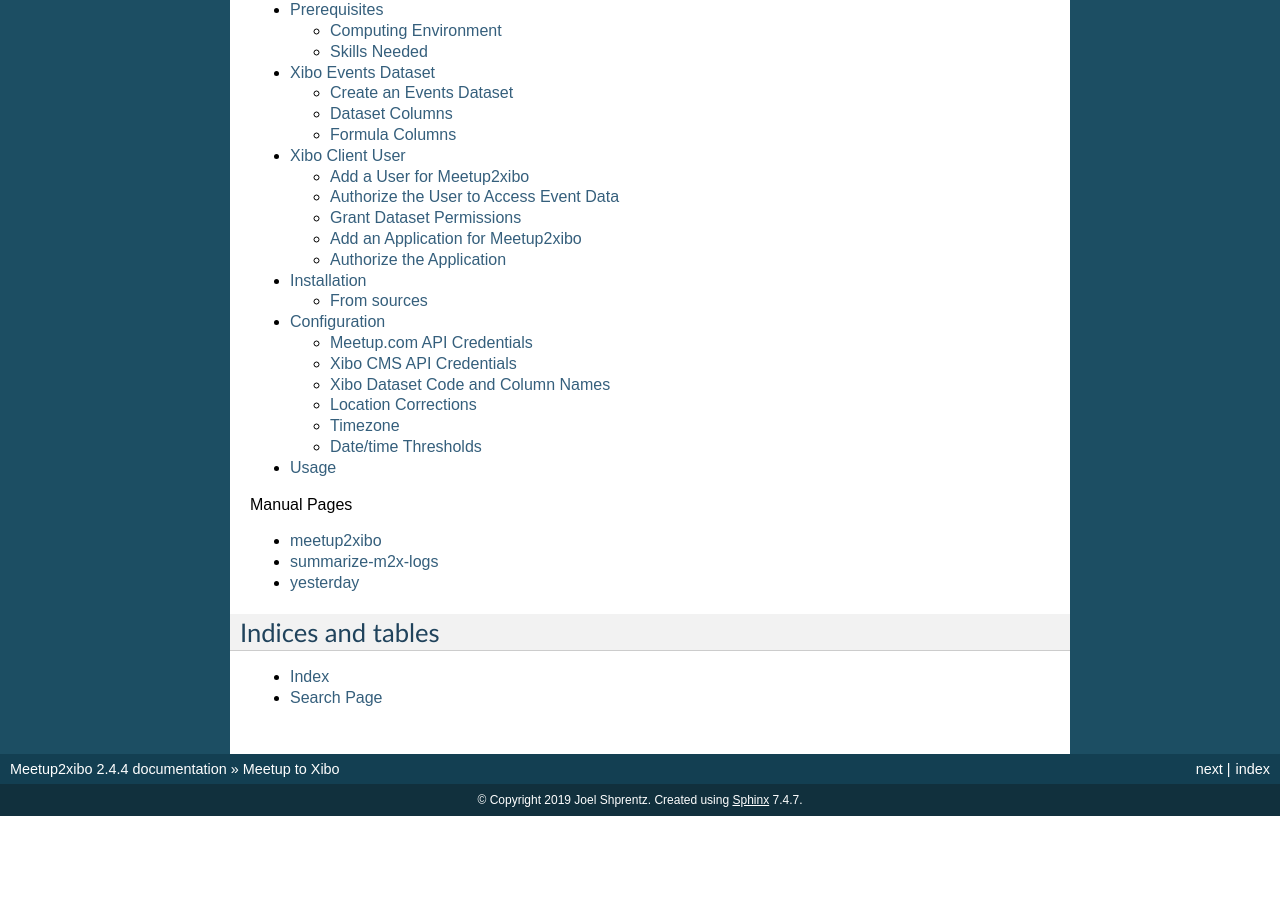
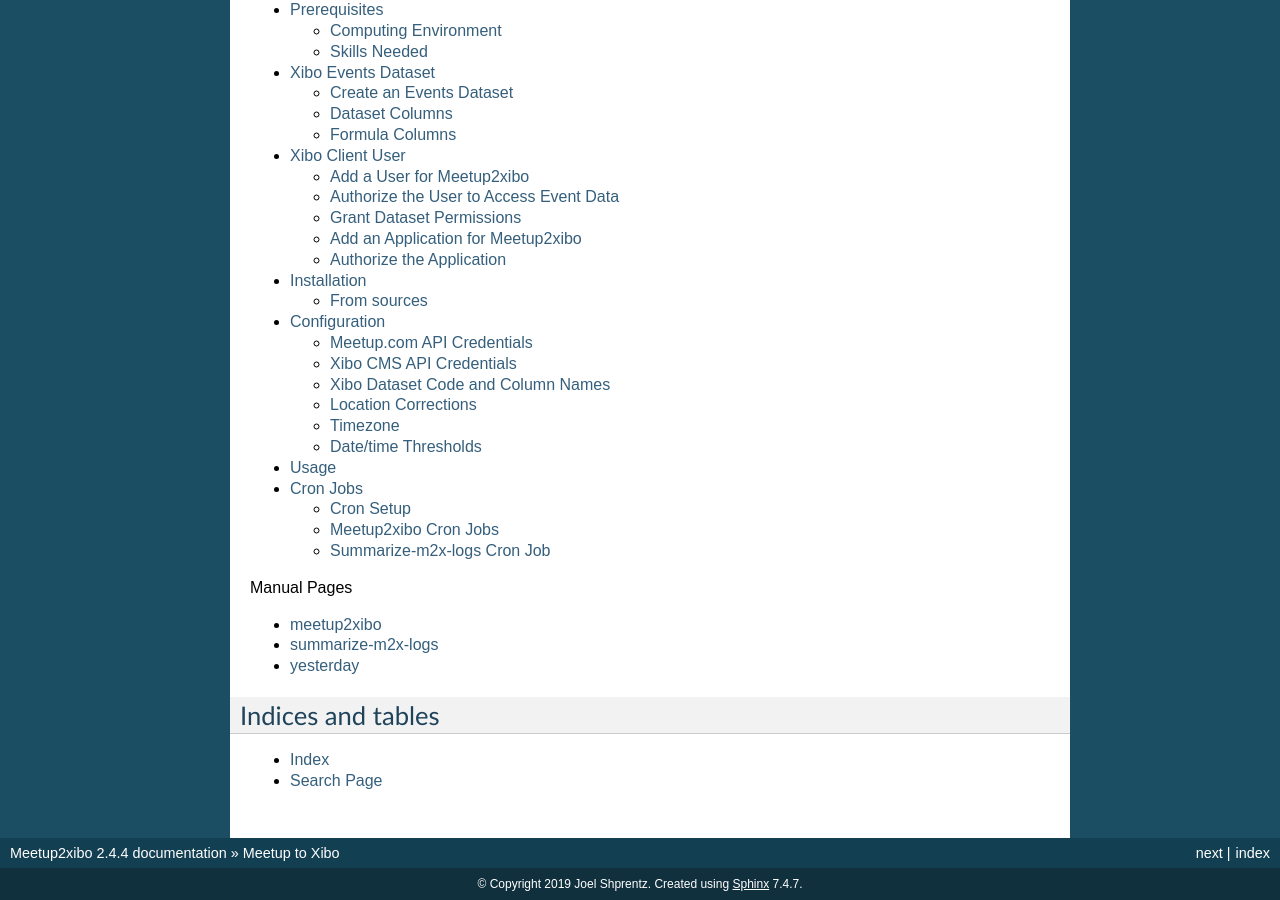
Before and after one commit to jshprentz/meetup2xibo, a Sphinx documentation site: the page built from docs/index.rst, in a window 1280 px wide and 900 px high, scrolled down 1526 px. Built offline with Sphinx 7.4.7, drawn with Linux system fonts in a browser that asks for light colours; before the commit the page ends 2342 px from its top, so only the background shows below that; some of the changed lines change nothing that is shown.

Commit message:
Document cron jobs.

```diff
--- a/docs/index.rst
+++ b/docs/index.rst
@@ -27,6 +27,7 @@
    user-manual/installation
    user-manual/configuration
    user-manual/usage
+   user-manual/cron-jobs
 
 .. toctree::
    :maxdepth: 1
--- /dev/null
+++ b/docs/user-manual/cron-jobs.rst
@@ -0,0 +1,99 @@
+=========
+Cron Jobs
+=========
+
+In practice, :program:`meetup2xibo` and :program:`summarize-m2x-logs` run
+unattended as `cron`_ jobs.
+
+Cron Setup
+----------
+
+:command:`Cron` runs jobs listed in a *crontab* file.
+This file must be edited with the :command:`crontab` program::
+
+   $ crontab -e
+
+The example cron jobs below are written for the :command:`bash` shell.
+Add this line to the crontab to select that shell::
+
+   SHELL=/bin/bash
+
+When a cron job produces any output to *stdout* or *stderr* (standard output
+and standard error, respectively), cron can send those results via email.
+Add this line to the crontab to specify the email recipient::
+
+   MAILTO=chris.jones@example.com
+
+The cron jobs run meetup2xibo, summarize-m2x-logs, and yesterday, all programs
+installed by the meetup2xibo package.
+The :command:`which` command will reveal where meetu2xibo and the other
+programs were installed:
+
+.. code-block:: console
+
+   (meetup2xibo) joels@signdriver:~$ which meetup2xibo
+   /home/joels/.virtualenvs/meetup2xibo/bin/meetup2xibo
+
+Add this line to the crontab to extend the system path with the path to the
+meetup2xibo programs::
+
+   PATH=~/.virtualenvs/meetup2xibo/bin:/usr/local/bin:/usr/sbin:/usr/bin:/sbin:/bin
+
+Meetup2xibo Cron Jobs
+---------------------
+
+Cron runs meetup2xibo frequently to keep the agenda displays up-to-date with
+Meetup.com.
+Most events start on the hour, at a quarter past, or half past the hour, so run
+times are slightly offset ahead of event start times.
+
+The following crontab line schedules ordinary meetup2xibo runs every 10 minutes::
+
+   3,13,23,33,43,53 * * * * cd ~/meetup2xibo && . ./run.config && meetup2xibo -w
+
+The :option:`-w <meetup2xibo -w>` option directs warnings to standard error; cron will send them
+via email to the cron user.
+Meetup2xibo will log info and higher messages to the default
+:file:`meetup2xibo.log` file.
+
+Late each day, cron runs meetup2xibo with the :option:`-m <meetup2xibo -m>`
+option to log all location mappings from Meetup.com's venue name and
+how-to-find-us fields to Xibo's location.
+This run is scheduled to avoid the every-10-minute runs.
+The following crontab line schedules a meetup2xibo location mapping run every
+night before midnight::
+
+   48 23 * * * cd ~/meetup2xibo && . ./run.config && meetup2xibo -w -m
+
+Summarize-m2x-logs Cron Job
+---------------------------
+
+Cron runs summarize-m2x-logs early every morning to summarize the previous
+day's meetup2xibo activity and mail the results to interested people.
+The time was chosen to take place after daily log rotation, to have low impact
+on computer resources, and to provide a morning email to administrators.
+The following crontab line schedules summarize-m2x-logs while administrators
+are sleeping::
+
+   44 1 * * * YESTERDAY=`yesterday` ; summarize-m2x-logs
+   -t "jmith@example.com events@example.com"
+   -s "Meetup to Xibo Summary for ${YESTERDAY}"
+   ~/meetup2xibo/meetup2xibo.log.${YESTERDAY}
+   | ssmtp -t
+
+These five lines must be combined into a single crontab line.
+
+Yesterday's date is saved in ``YESTERDAY`` for substituion later on the line.
+The :option:`-t <summarize-m2x-logs -t>` option selects email-formatted output
+and provides a space-separated list of email recipients.
+The :option:`-s <summarize-m2x-logs -s>` option provides the email subject with
+yesterday's date inserted.
+Summarize-m2x-logs takes yesterday's log file,
+``~/meetup2xibo/meetup2xibo.log.${YESTERDAY}``, with yesterday's date appended
+to the filename.
+
+Cron pipes the email output to the :program:`sSMTP`, a lightweight mail
+transport agent that handles only outbound emails.
+On a more capable computer, :program:`sendmail` could be used instead.
+
+.. _`cron`: https://en.wikipedia.org/wiki/Cron
```
